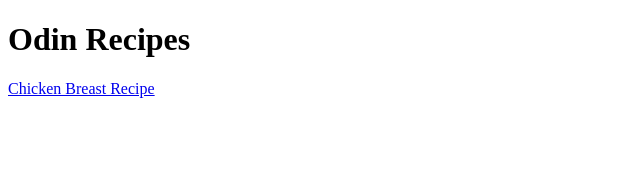
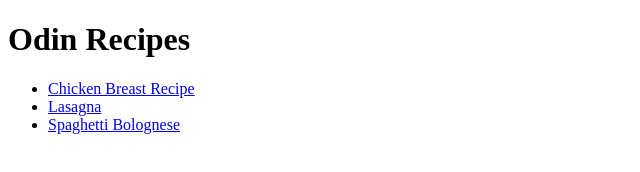
Before and after one commit to Ilannahaimenis19/odin-recipes, a plain HTML site: page index.html in a window 1280 px wide. Shown: the whole page, without its empty margins (0-640 px from the left). Drawn offline with Linux system fonts and the light colour scheme.

```diff
--- a/index.html
+++ b/index.html
@@ -6,6 +6,10 @@
     </head>
     <body>
         <h1>Odin Recipes</h1>
-        <a href="recipes/chicken-breast.html">Chicken Breast Recipe</a>
+        <ul>
+            <li><a href="recipes/chicken-breast.html">Chicken Breast Recipe</a></li>
+            <li><a href="recipes/lasagna.html">Lasagna</a></li>
+            <li><a href="recipes/spaghetti-bolognese.html">Spaghetti Bolognese</a></li>
+        </ul>
     </body>
 </html>
```
Also changed, not shown: recipes/chicken-breast.html (+1 -1 lines), recipes/lasagna.html (+1 -1 lines).
